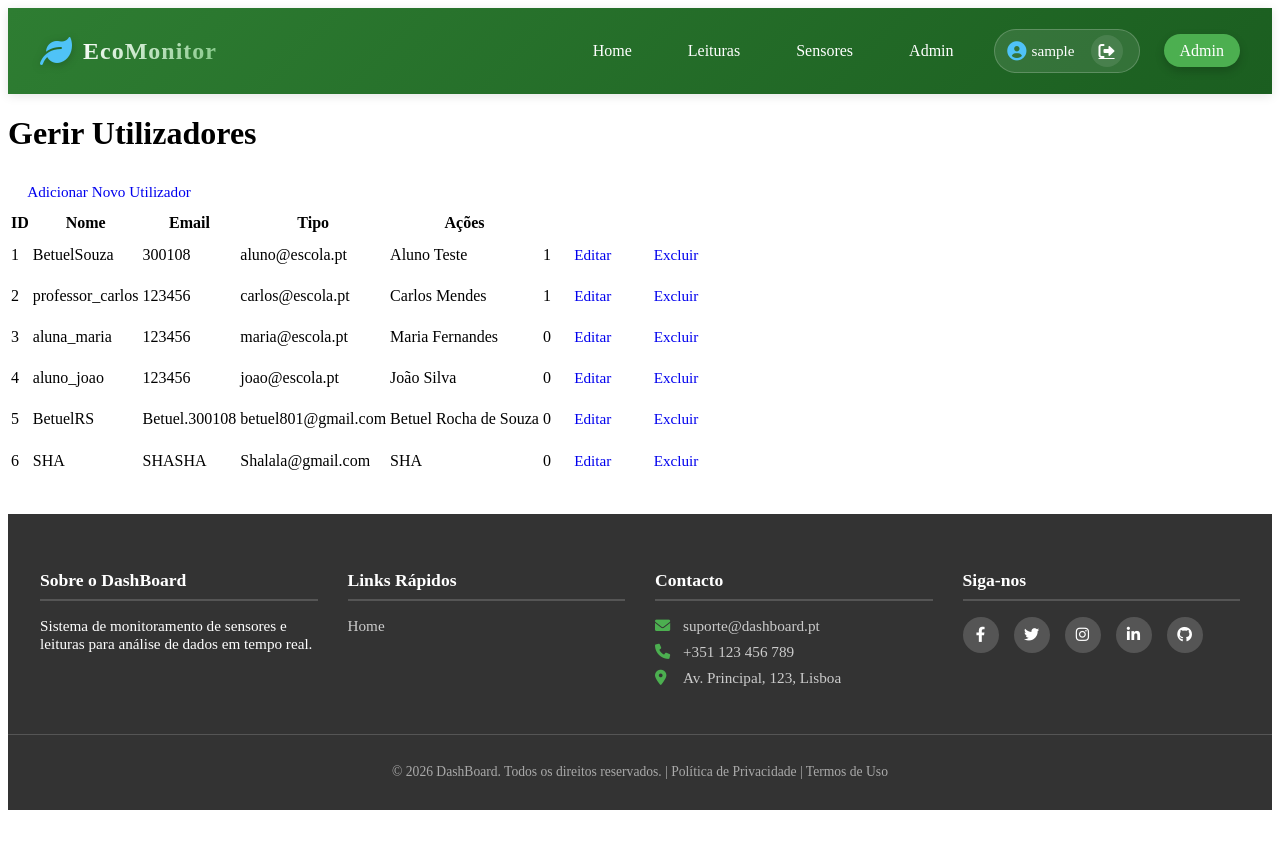
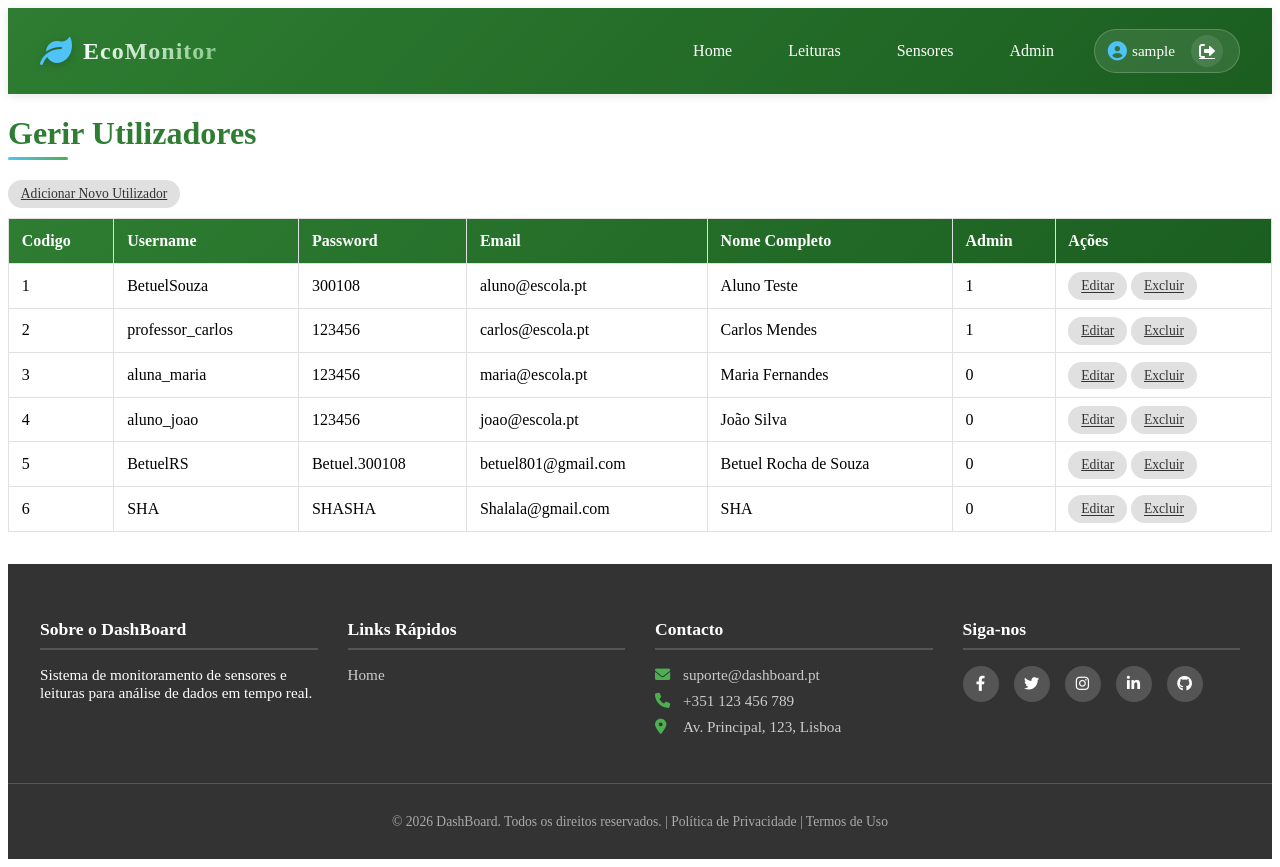
Before and after one commit to BetuelRS/M5_Project_CharcoESP_BetuelSouza, a PHP site: page /M5_Project/Admin/admin.php in a window 1280 px wide. Before the commit the page ends 810 px from the top, so only its background shows below. Run offline with PHP 8.4, Linux system fonts and the light colour scheme; the visitor is signed in with stand-in values (Sample User, id 1); data comes from the database, SQL or seed files in the repository; some libraries are stand-ins or nearby versions.

Commit message:
UPDT ADMIN

```diff
--- a/Admin/admin.php
+++ b/Admin/admin.php
@@ -18,15 +18,17 @@ include BASE_PATH . 'db.php';
         <?php include '../struct/header.php'; ?>
     </header>
     <main class="conteudo">
-        <h1>Gerir Utilizadores</h1>
-        <a href="<?= BASE_URL ?>Admin/utilizadores_add.php" class="btn">Adicionar Novo Utilizador</a>
-        <table class="tabela">
+        <h1 class="admin-title">Gerir Utilizadores</h1>
+        <a href="<?= BASE_URL ?>Admin/utilizadores_add.php" class="admin-action-btn">Adicionar Novo Utilizador</a>
+        <table class="admin-table">
             <thead>
                 <tr>
-                    <th>ID</th>
-                    <th>Nome</th>
+                    <th>Codigo</th>
+                    <th>Username</th>
+                    <th>Password</th>
                     <th>Email</th>
-                    <th>Tipo</th>
+                    <th>Nome Completo</th>
+                    <th>Admin</th>
                     <th>Ações</th>
                 </tr>
             </thead>
@@ -42,8 +44,8 @@ include BASE_PATH . 'db.php';
                     echo "<td>{$row['email']}</td>";
                     echo "<td>{$row['nome_completo']}</td>";
                     echo "<td>{$row['ADMIN']}</td>";
-                    echo "<td><a href='" . BASE_URL . "Admin/utilizadores_edit.php?id={$row['cod_utilizador']}' class='btn'>Editar</a> ";
-                    echo "<a href='" . BASE_URL . "Admin/utilizadores_delete.php?id={$row['cod_utilizador']}' class='btn btn-danger' onclick='return confirm(\"Tem certeza que deseja excluir este utilizador?\")'>Excluir</a></td>";
+                    echo "<td><a href='" . BASE_URL . "Admin/utilizadores_edit.php?id={$row['cod_utilizador']}' class='admin-action-btn'>Editar</a> ";
+                    echo "<a href='" . BASE_URL . "Admin/utilizadores_delete.php?id={$row['cod_utilizador']}' class='admin-action-btn btn-danger' onclick='return confirm(\"Tem certeza que deseja excluir este utilizador?\")'>Excluir</a></td>";
                     echo "</tr>";
                 }
                 $conn->close();
--- a/assets/styles.css
+++ b/assets/styles.css
@@ -1101,3 +1101,119 @@
     transform: translateY(-2px);
     box-shadow: 0 6px 15px rgba(46, 125, 50, 0.3);
 }
+
+/* ===== Pagina de Admin ===== */
+.admin-container {
+    max-width: 1200px;
+    margin: 2rem auto;
+    padding: 0 2rem;
+}
+/*tabela de admin*/
+.admin-table {
+    width: 100%;
+    border-collapse: collapse;
+    margin-top: 1rem;
+}
+.admin-table th,
+.admin-table td {
+    padding: 0.8rem;
+    border: 1px solid var(--light-gray);
+    text-align: left;
+}
+.admin-table thead {
+    background: linear-gradient(135deg, var(--primary-green), #1b5e20);
+    color: white;
+}
+/*Botao de acao do admin*/
+.admin-action-btn {
+    background-color: var(--light-gray);
+    color: var(--dark-gray);
+    border: none;
+    padding: 0.4rem 0.8rem;
+    border-radius: 20px;
+    font-size: 0.85rem;
+    font-weight: 500;
+    transition: all 0.2s;
+}
+.admin-action-btn:hover {
+    background-color: #bdbdbd;
+    color: var(--dark-gray);
+    transform: scale(1.1);
+}
+.admin-action-btn.delete {
+    background-color: #ffebee;
+    color: #c62828;
+}
+.admin-action-btn.delete:hover {
+    background-color: #c62828;
+    color: white;
+    transform: scale(1.1);
+}
+.admin-title {
+    color: var(--primary-green);
+    font-size: 2rem;
+    margin-bottom: 1.5rem;
+    position: relative;
+    padding-bottom: 0.5rem;
+}
+.admin-title::after {
+    content: '';
+    position: absolute;
+    bottom: 0;
+    left: 0;
+    width: 60px;
+    height: 3px;
+    background: linear-gradient(90deg, var(--water-blue), var(--light-green));
+    border-radius: 2px;
+}
+/* formulario de admin */
+.admin-form {
+    background: white;
+    border-radius: 16px;
+    box-shadow: 0 8px 20px rgba(0, 0, 0, 0.06);
+    padding: 2rem;
+    max-width: 600px;
+    margin: 2rem auto;
+}
+.admin-form .form-group {
+    margin-bottom: 1.5rem;
+}
+.admin-form .form-group label {
+    display: block;
+    margin-bottom: 0.5rem;
+    color: var(--primary-green);
+    font-weight: 500;
+}
+.admin-form .form-group input,
+.admin-form .form-group select,
+.admin-form .form-group textarea {
+    width: 100%;
+    padding: 0.8rem;
+    border: 2px solid var(--light-gray);
+    border-radius: 8px;
+    font-family: 'Inter', sans-serif;
+    transition: border-color 0.3s;
+}
+.admin-form .form-group input:focus,
+.admin-form .form-group select:focus,
+.admin-form .form-group textarea:focus {
+    outline: none;
+    border-color: var(--light-green);
+    box-shadow: 0 0 0 3px rgba(76, 175, 80, 0.1);
+}
+.admin-form .btn-submit {
+    background: linear-gradient(135deg, var(--primary-green), var(--light-green));
+    color: white;
+    border: none;
+    padding: 0.8rem 2rem;
+    border-radius: 25px;
+    font-weight: 600;
+    cursor: pointer;
+    transition: all 0.3s;
+    width: 100%;
+    font-size: 1rem;
+}
+.admin-form .btn-submit:hover {
+    transform: translateY(-2px);
+    box-shadow: 0 6px 15px rgba(46, 125, 50, 0.3);
+}
--- a/struct/header.php
+++ b/struct/header.php
@@ -21,7 +21,7 @@
                     <li><a href="<?= BASE_URL ?>SN/Sensores.php" class="nav-link <?= strpos($_SERVER['PHP_SELF'], 'Sensores.php') !== false ? 'active' : '' ?>">Sensores</a></li>
 
                     <?php if ($_SESSION['user_admin']): ?>
-                        <li><a href="<?= BASE_URL ?>admin/" class="nav-link <?= strpos($_SERVER['PHP_SELF'], 'admin/') !== false ? 'active' : '' ?>">Admin</a></li>
+                        <li><a href="<?= BASE_URL ?>admin/admin.php" class="nav-link <?= strpos($_SERVER['PHP_SELF'], 'admin/admin.php') !== false ? 'active' : '' ?>">Admin</a></li>
                     <?php endif; ?>
 
                     <li class="user-menu">
@@ -38,9 +38,7 @@
                     <li><a href="<?= BASE_URL ?>auth/register.php" class="nav-link btn-register">Registar</a></li>
                 <?php endif; ?>
                 <!-- ir para o admin -->
-                <?php if (isset($_SESSION['user_admin']) && $_SESSION['user_admin'] === true): ?>
-                    <li><a href="<?= BASE_URL ?>Admin/admin.php" class="nav-link <?= strpos($_SERVER['PHP_SELF'], 'Admin/admin.php') !== false ? 'active' : '' ?>">Admin</a></li>
-                <?php endif; ?>
+
             </ul>
         </nav>
     </div>
```
Also changed, not shown: Admin/utilizadores_add.php (+16 -4 lines), Admin/utilizadores_edit.php (+14 -4 lines).
